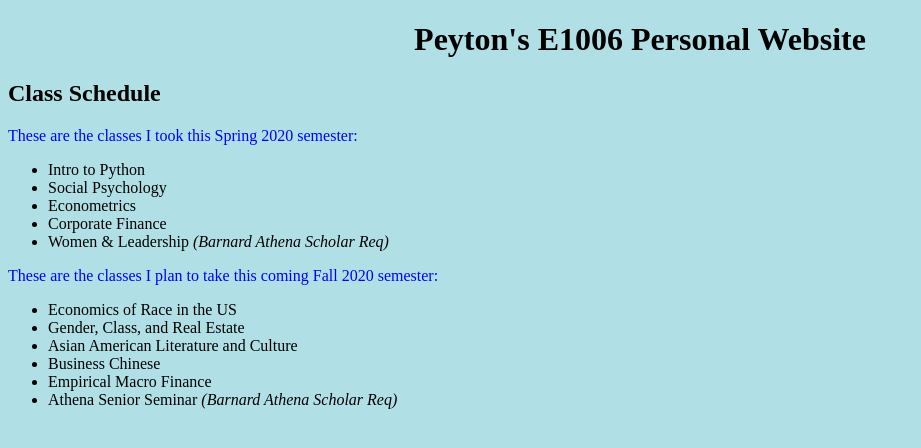
After one commit to py2259/E1006-Personal-Website, a Flask app: page /static/page1.html in a window 1280 px wide. The commit adds this page. Shown: the top 448 px of the page, without its empty margins (0-921 px from the left). Run offline with Flask 2, Linux system fonts and the light colour scheme.

Commit message:
added pages

```diff
--- /dev/null
+++ b/static/page1.html
@@ -0,0 +1,38 @@
+<!DOCTYPE html>
+<html>
+<body style="background-color:powderblue;">
+<h1 style="text-align:center;">Peyton's E1006 Personal Website</h1>
+    <head>
+        <!--specifies title of the page !-->
+        <title>Peyton's Website</title>
+    <head>
+    <body>
+
+    <h2>Class Schedule</h2>
+    <p style="color:blue;">These are the classes I took this Spring 2020 semester: </p>
+
+    <ul>
+      <li>Intro to Python</li>
+      <li>Social Psychology</li>
+      <li>Econometrics</li>
+      <li>Corporate Finance</li>
+    <li>Women & Leadership <i>(Barnard Athena Scholar Req)</i></li>
+
+    </ul>
+
+    <p style="color:blue;">These are the classes I plan to take this coming Fall 2020 semester: </p>
+
+    <ul>
+      <li>Economics of Race in the US</li>
+      <li>Gender, Class, and Real Estate</li>
+      <li>Asian American Literature and Culture</li>
+      <li>Business Chinese</li>
+      <li>Empirical Macro Finance</li>
+    <li>Athena Senior Seminar <i>(Barnard Athena Scholar Req)</i></li>
+
+    </ul>
+
+
+
+    </body>
+</html>
```
Also changed, not shown: static/page2.html (added, +18 -0 lines), templates/index.html (+20 -2 lines), 4 other files.
